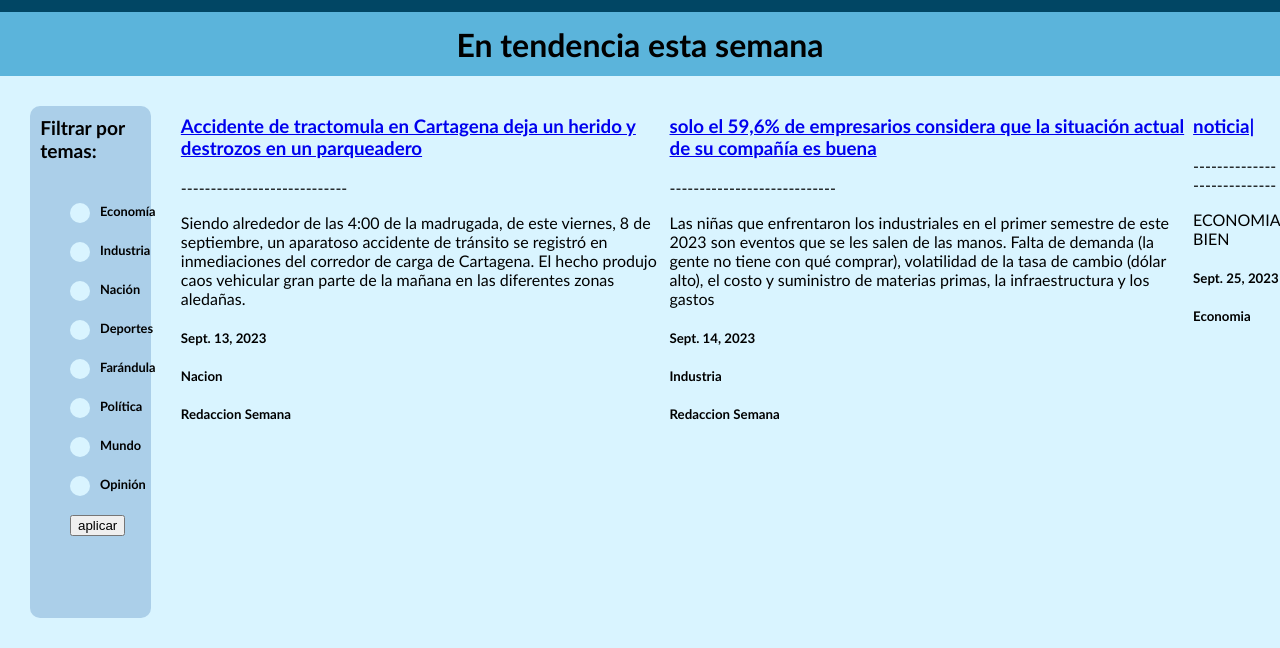
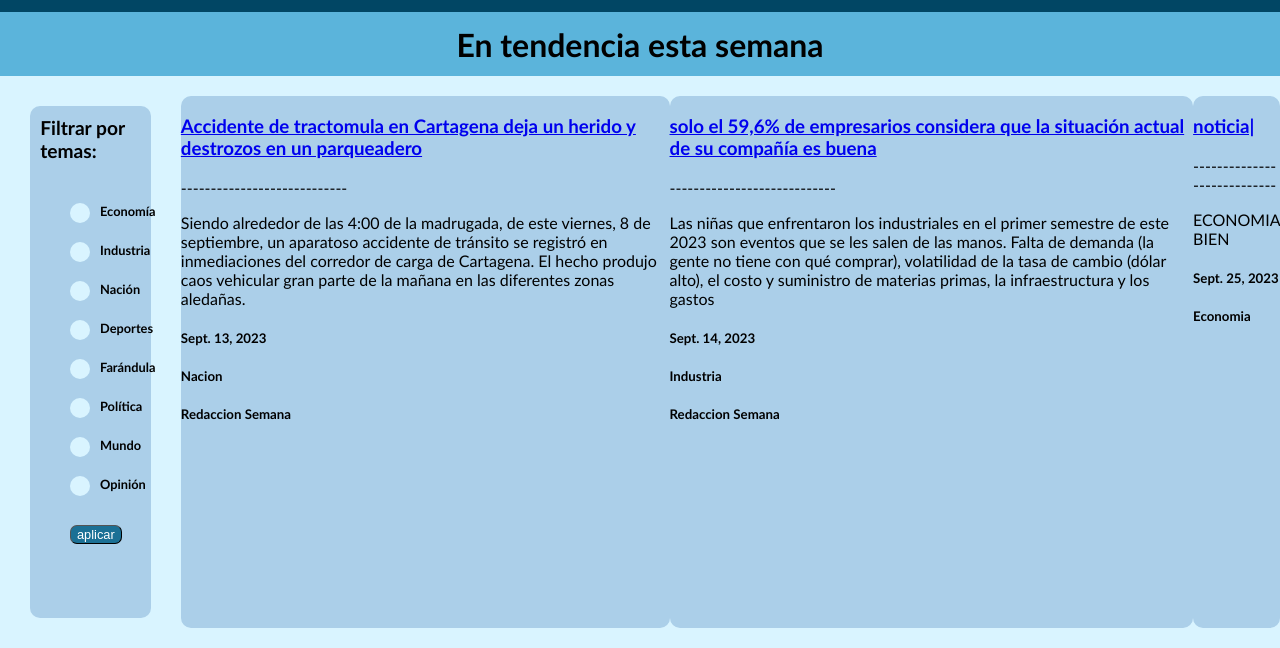
Before and after one commit to nicolasgutar/RyM, a Django app: page / in a window 1280 px wide. Shown: the part 168-816 px from the top of the page. Run offline with Django 4.2, Linux system fonts and the light colour scheme; data comes from the database, SQL or seed files in the repository.

Commit message:
correcciones de clases

```diff
--- a/main/static/clases.css
+++ b/main/static/clases.css
@@ -101,7 +101,6 @@ body{
     margin: 0px;
 }
 
-
 .imagen-logo{
     height: auto;
     max-width: 10%;
--- a/main/templates/main/tendencias.html
+++ b/main/templates/main/tendencias.html
@@ -24,14 +24,14 @@
             <label for="mun" class="form-option">Mundo</label><br><br>
             <input type="checkbox" name = "Opinion" class="form-checkbox" id="op">
             <label for="op" class="form-option">Opinión</label><br><br>
-            <input type="submit" value="aplicar">
+            <input type="submit" class="submit-btn" value="aplicar">
         </form>
     </div>
     <div class="contenedor-noticias">
         {% for noticia in noticias %}
 
         {% if noticia.tags in applied_tags %}
-        <div>
+        <div class="noticia">
             {% if noticia.url == null %}
             <a href = '/noticia/{{noticia.id}}'><h3>{{noticia.titulo}}</h3></a>
             {% else %}
```
